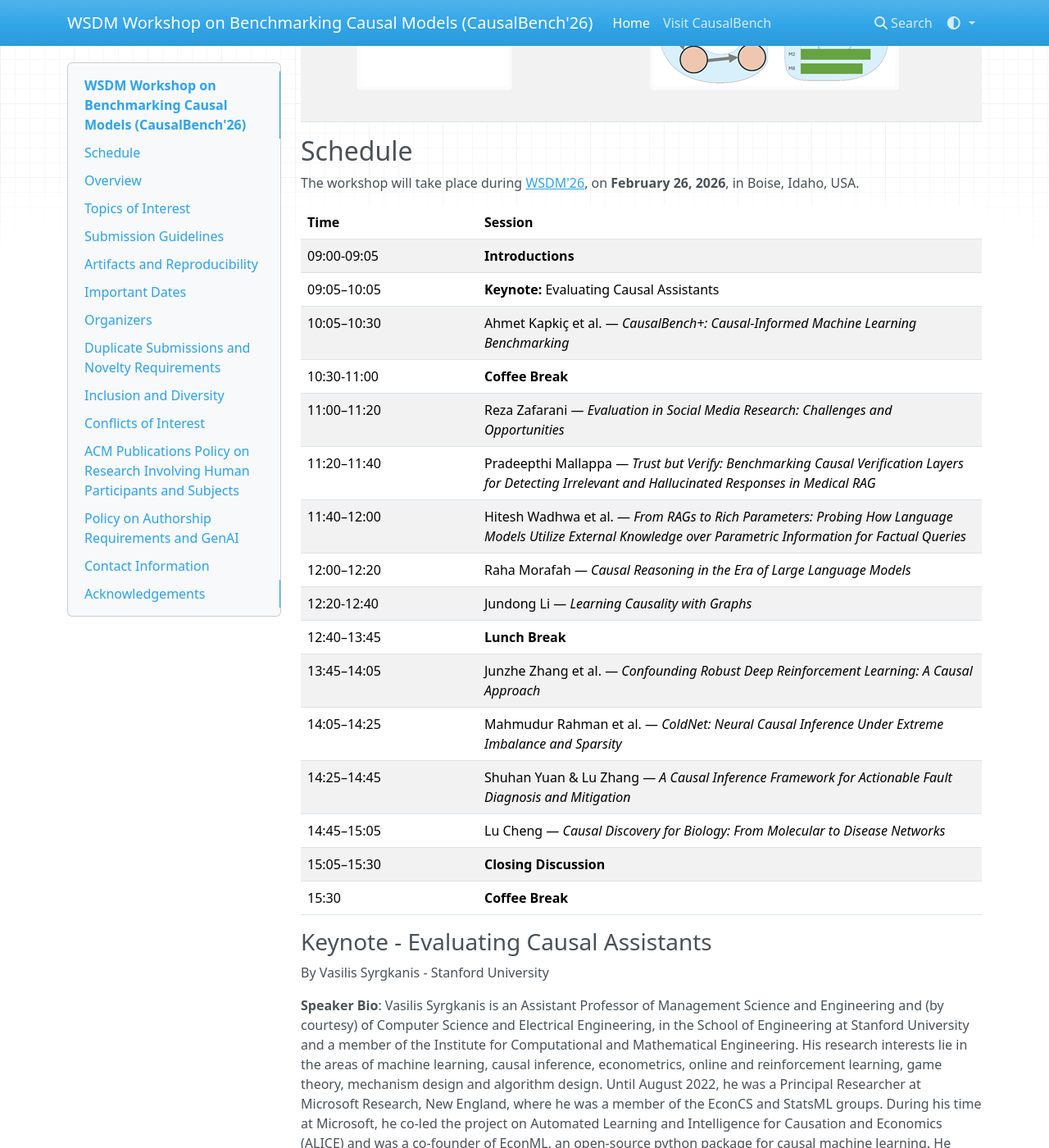
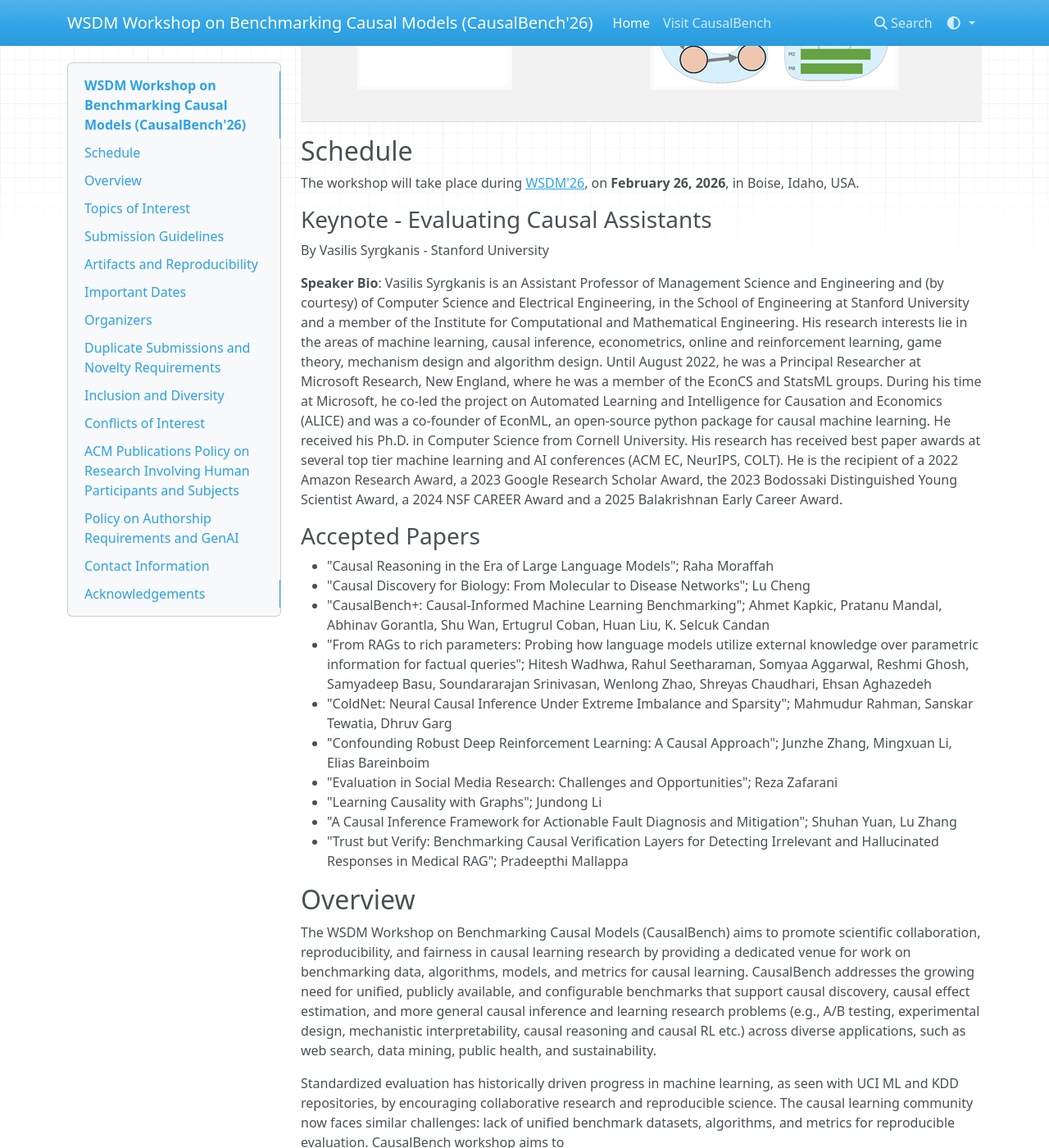
Before and after one commit to CausalBenchOrg/CausalBench-WSDM26, an MkDocs documentation site: the page built from docs/index.md, in a window 1280 px wide and 1400 px high, scrolled down 310 px. Shown: the whole window at 82% size. Built offline with MkDocs 1.6.1, drawn with Linux system fonts in a browser that asks for light colours; nearby versions of some CDN libraries.

Commit message:
Removed tentative schedule

```diff
--- a/docs/index.md
+++ b/docs/index.md
@@ -8,7 +8,7 @@
 ## Schedule
 The workshop will take place during [WSDM'26](https://wsdm-conference.org/2026/), on **February 26, 2026**, in Boise, Idaho, USA.
 
-| <div style="width:200px">Time</div>   | Session |
+<!-- | <div style="width:200px">Time</div>   | Session |
 |---------------|---------|
 | 09:00-09:05   | **Introductions** |
 | 09:05–10:05   | **Keynote:** Evaluating Causal Assistants |
@@ -25,7 +25,7 @@ The workshop will take place during [WSDM'26](https://wsdm-conference.org/2026/)
 | 14:25–14:45   | Shuhan Yuan & Lu Zhang — *A Causal Inference Framework for Actionable Fault Diagnosis and Mitigation* |
 | 14:45–15:05   | Lu Cheng — *Causal Discovery for Biology: From Molecular to Disease Networks* |
 | 15:05–15:30   | **Closing Discussion** |
-| 15:30   | **Coffee Break** |
+| 15:30   | **Coffee Break** | -->
 
 ### Keynote - **Evaluating Causal Assistants**
 By Vasilis Syrgkanis - Stanford University
```
